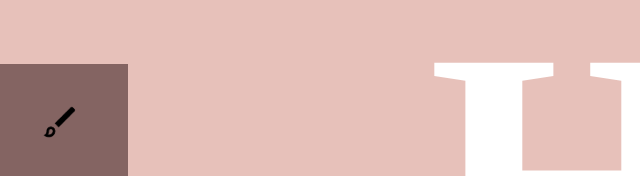
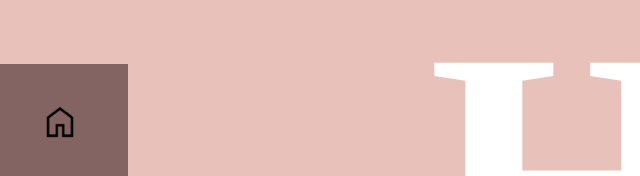
Before and after one commit to xinjie22/Portfolio2023, a plain HTML site: page index.html in a window 1280 px wide. Shown: the part 136-312 px from the top of the page, 0-640 px from the left. Drawn offline with Linux system fonts and the light colour scheme; a web font is replaced by a local one.

Commit message:
Pump file

```diff
--- a/index.html
+++ b/index.html
@@ -67,7 +67,7 @@
             <!-- SIDE NAV BOX START -->
             <div class="flex-container">
                 <div style="padding-top: 20px;">
-                    <img src="Assets/ico_Work_Black.png" style="width: 40px; height: 40px;" alt="">
+                    <img src="Assets/ico_Home_Black.png" style="width: 40px; height: 40px;" alt="">
                 </div>
                 <div>
                     <a href="about.html#parkyou"><img src="Assets/ico_About_White.png" style="width: 40px; height: 40px;" alt=""></a>
```
